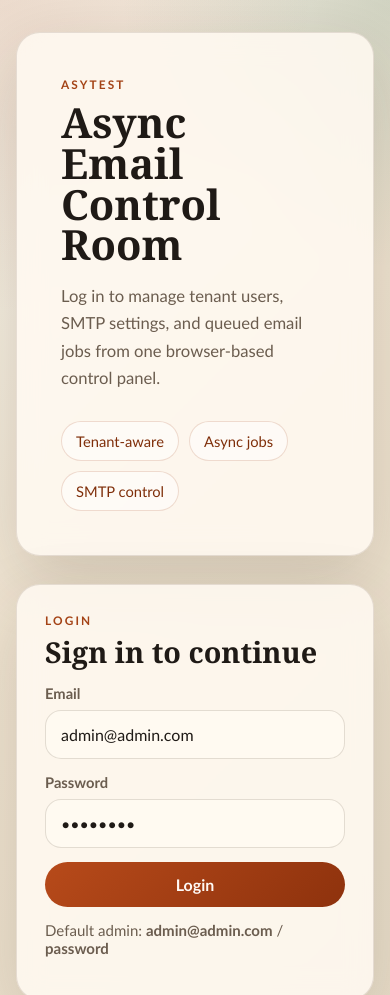
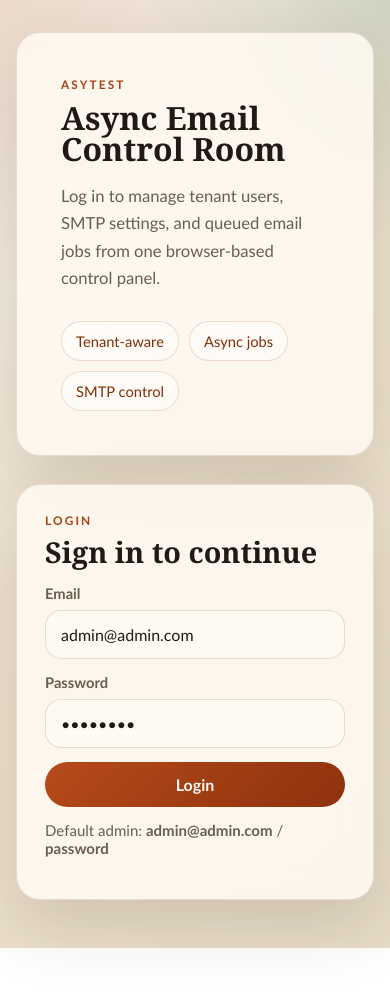
Before and after one commit to latifurrahmanlemon/AsyTest, a website: page public/index.html in a window 390 px wide. Shown: the top 995 px of the page. After the commit the page ends 948 px from the top, so only its background shows below. Drawn offline with Linux system fonts and the light colour scheme.

```diff
--- a/public/styles.css
+++ b/public/styles.css
@@ -81,8 +81,9 @@ h3 {
 }
 
 h1 {
-  font-size: clamp(2.6rem, 6vw, 5.4rem);
-  max-width: 10ch;
+  font-size: clamp(2rem, 3.8vw, 3.6rem);
+  max-width: none;
+  white-space: nowrap;
 }
 
 h2 {
@@ -398,4 +399,8 @@ textarea {
     align-items: start;
     flex-direction: column;
   }
+
+  h1 {
+    white-space: normal;
+  }
 }
```
